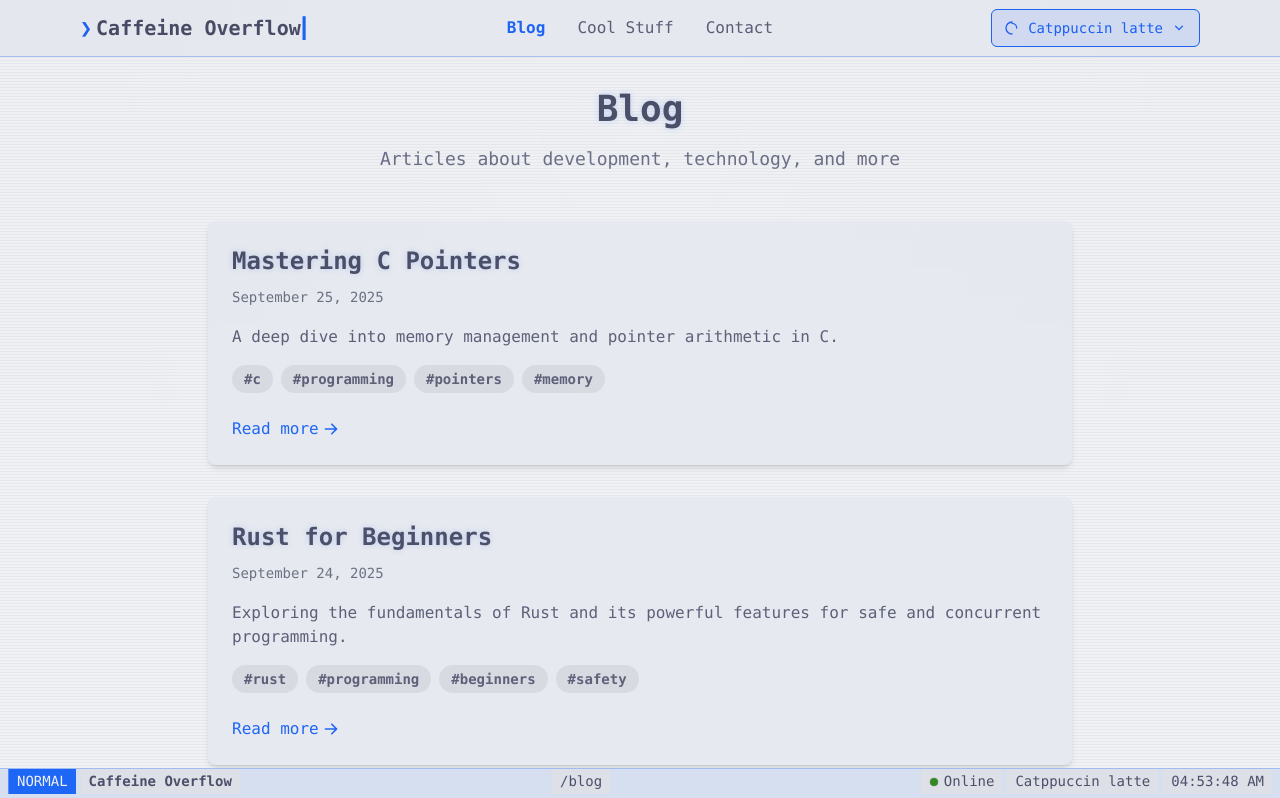
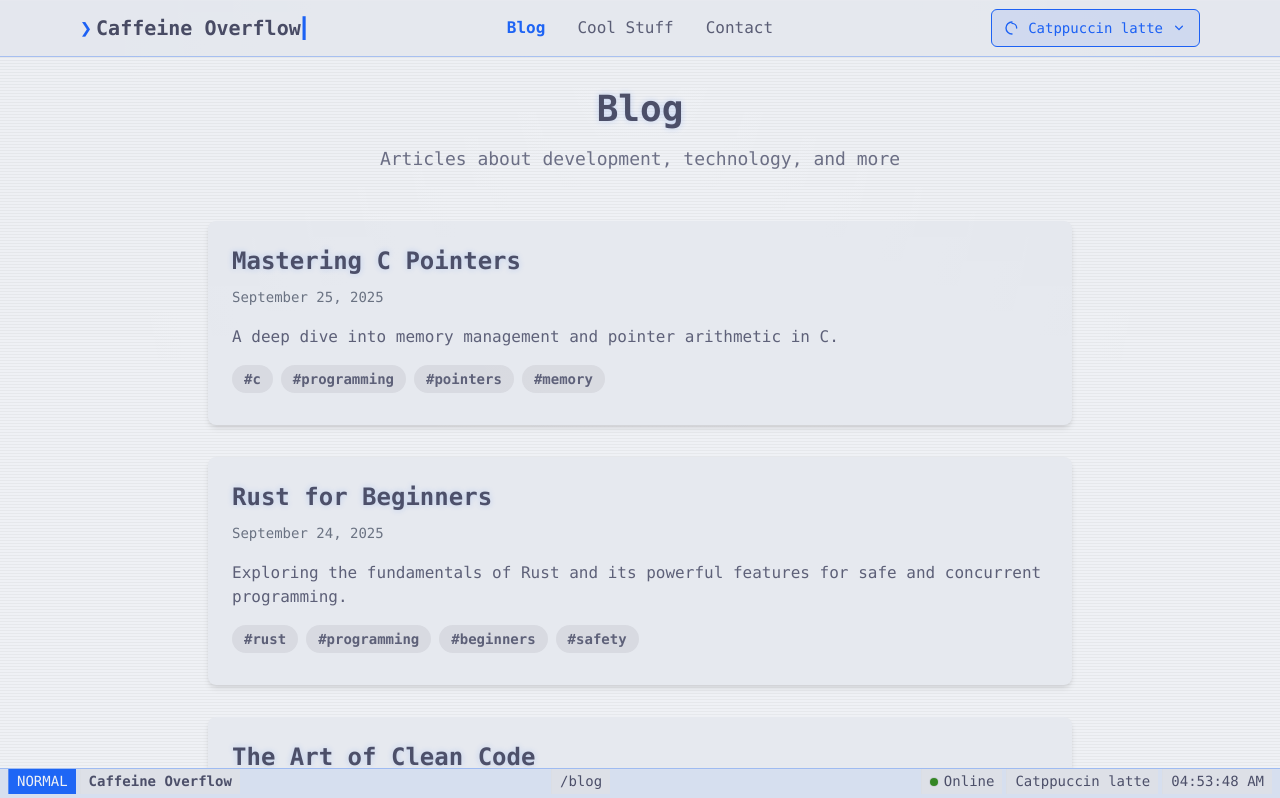
Before and after one commit to stiffis/stiffis.github.io, a SvelteKit app: page /blog in a window 1280 px wide. Shown: the top 798 px of the page. Built offline with nearby package versions, Linux system fonts and the light colour scheme.

Commit message:
feat: delete 'read more->' in blog entries, stylizescrollbar

```diff
--- a/src/app.css
+++ b/src/app.css
@@ -5,6 +5,25 @@
 /* Fix scrollbar jump by always showing vertical scrollbar */
 html {
 	overflow-y: scroll;
+}
+
+/* Custom Scrollbar Styles */
+::-webkit-scrollbar {
+	width: 8px;
+}
+
+::-webkit-scrollbar-track {
+	background: transparent;
+}
+
+::-webkit-scrollbar-thumb {
+	background-color: var(--c-accent);
+	border-radius: 10px;
+	border: 2px solid var(--c-base);
+}
+
+::-webkit-scrollbar-thumb:hover {
+	background-color: var(--c-accent-hover);
 }
 
 /*
--- a/src/routes/blog/+page.svelte
+++ b/src/routes/blog/+page.svelte
@@ -75,19 +75,6 @@
 						>
 					{/each}
 				</div>
-				<a
-					href="/blog/{post.slug}"
-					class="inline-flex items-center text-blue-600 hover:text-blue-800 font-medium mt-4"
-				>
-					Read more
-					<svg class="ml-1 w-4 h-4" fill="currentColor" viewBox="0 0 20 20">
-						<path
-							fill-rule="evenodd"
-							d="M10.293 3.293a1 1 0 011.414 0l6 6a1 1 0 010 1.414l-6 6a1 1 0 01-1.414-1.414L14.586 11H3a1 1 0 110-2h11.586l-4.293-4.293a1 1 0 010-1.414z"
-							clip-rule="evenodd"
-						/>
-					</svg>
-				</a>
 			</article>
 		{/each}
 	</div>
```
